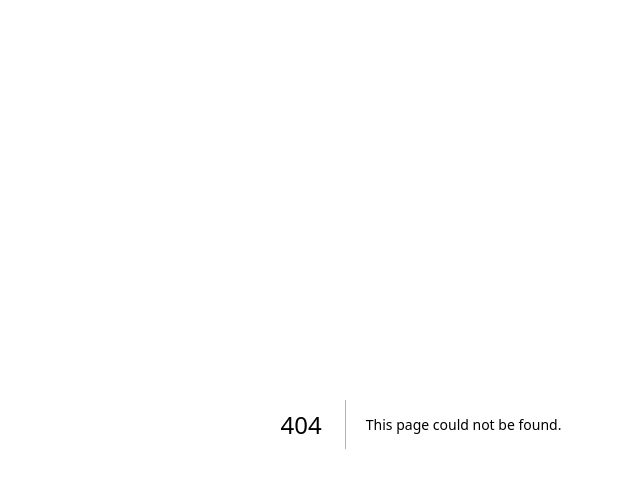
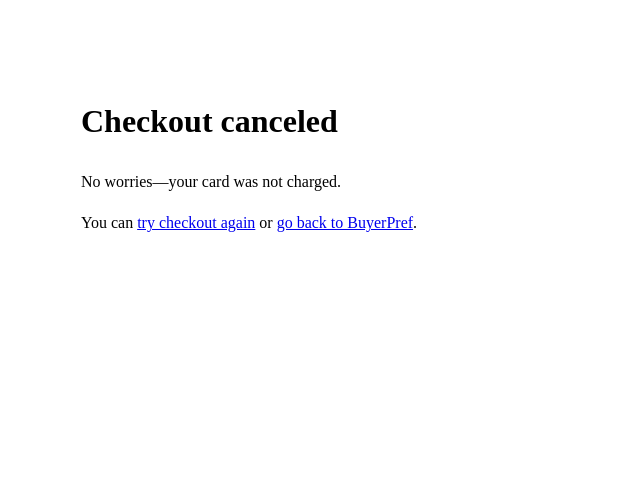
Before and after one commit to adamhouse121-byte/buyerlink-app, a Next.js app: page /billing/cancel in a window 1280 px wide. Before the commit this address had no page. Shown: the top 488 px of the page, without its empty margins (219-859 px from the left). Built offline with nearby package versions, Linux system fonts and the light colour scheme.

Commit message:
Add Stripe success and cancel pages

```diff
--- /dev/null
+++ b/app/billing/cancel/page.tsx
@@ -0,0 +1,21 @@
+// app/billing/cancel/page.tsx
+export const metadata = { title: "Checkout canceled · BuyerPref", robots: { index: false } };
+
+export default function CancelPage() {
+  return (
+    <main style={{ maxWidth: 680, margin: "64px auto", padding: "0 16px", lineHeight: 1.6 }}>
+      <h1>Checkout canceled</h1>
+      <p>No worries—your card was not charged.</p>
+      <p>
+        You can{" "}
+        <a href="/billing/test" style={{ textDecoration: "underline" }}>
+          try checkout again
+        </a>{" "}
+        or{" "}
+        <a href="/" style={{ textDecoration: "underline" }}>
+          go back to BuyerPref
+        </a>.
+      </p>
+    </main>
+  );
+}
```
Also changed, not shown: app/billing/success/page.tsx (added, +18 -0 lines).
